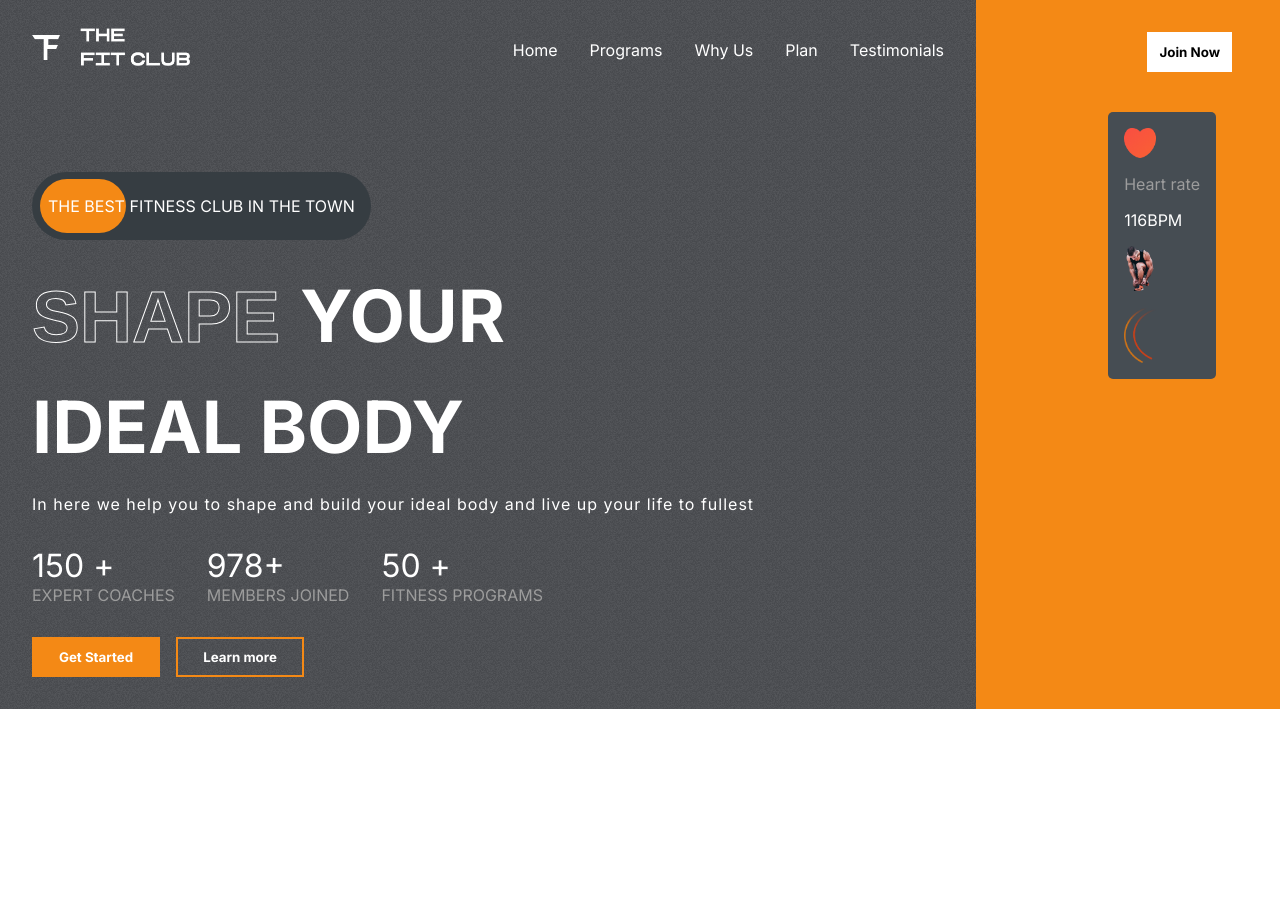
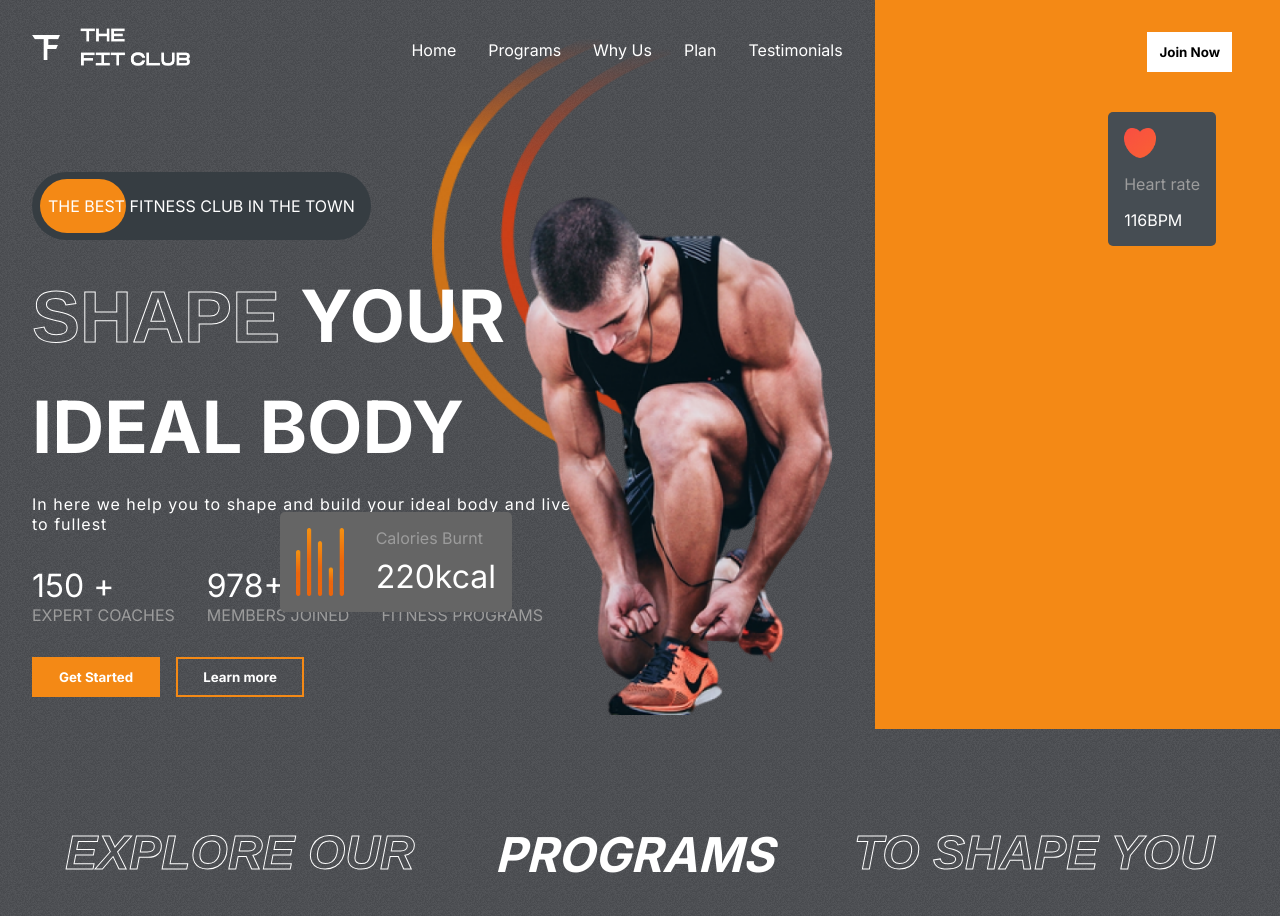
Before and after one commit to Tiyasha22/fitness-club, a React (Create React App) app: page / in a window 1280 px wide. Before the commit the page ends 800 px from the top, so only its background shows below. Built offline with nearby package versions, Linux system fonts and the light colour scheme.

Commit message:
final commit

```diff
--- a/src/App.js
+++ b/src/App.js
@@ -1,9 +1,11 @@
 import './App.css';
 import Hero from "./components/Hero/Hero.jsx"
+import Programs from './components/Programs/Programs';
 function App() {
   return (
     <div className="App">
-          <Hero/>
+      <Hero />
+      <Programs/>
     </div>
   );
 }
--- a/src/components/Hero/Hero.css
+++ b/src/components/Hero/Hero.css
@@ -5,7 +5,7 @@
 .left-h {
   padding: 2rem;
   padding-top: 1.5rem;
-  flex: 3;
+  flex: 2;
   display: flex;
   flex-direction: column;
   gap: 2rem;
@@ -102,7 +102,7 @@
   background-color: var(--darkGrey);
   width: fit-content;
   padding: 1rem;
-  align-items: start;
+  align-items: flex-start;
   border-radius: 5px;
   position: absolute;
   right: 4rem;
@@ -115,6 +115,45 @@
   color: white;
   font-size: 1rem;
 }
-.heart-rate>img {
+.heart-rate > img {
   width: 2rem;
 }
+.hero-image {
+  position: absolute;
+  top: 12rem;
+  right: 26rem;
+  width: 23rem;
+}
+.hero-image-back {
+  position: absolute;
+  top: 2rem;
+  right: 38rem;
+  z-index: -1;
+  width: 15rem;
+}
+.calories {
+  display: flex;
+  gap: 2rem;
+  background-color: var(--caloryCard);
+  border-radius: 5px;
+  padding: 1rem;
+  width: fit-content;
+  position: absolute;
+  top: 32rem;
+  right: 48rem;
+}
+.calories > img {
+  width: 3rem;
+}
+.calories > div {
+  display: flex;
+  flex-direction: column;
+  justify-content: space-between;
+}
+.calories >div :nth-child(1){
+  color:var(--gray);
+}
+.calories >div :nth-child(2){
+  color:white;
+  font-size: 2rem;
+}
--- a/src/components/Hero/Hero.jsx
+++ b/src/components/Hero/Hero.jsx
@@ -54,11 +54,15 @@ const Hero = () => {
           <img src={Heart} alt="" />
           <span>Heart rate</span>
           <span>116BPM</span>
-
-
-          <img src={hero_image} alt="Banner Image" className="hero-image"/>
-
-          <img src={hero_image_back} alt="" className="hero-image-back"/>
+        </div>
+        <img src={hero_image} alt="Banner Image" className="hero-image" />
+        <img src={hero_image_back} alt="" className="hero-image-back" />
+        <div className="calories">
+          <img src={Calories} />
+          <div>
+            <span>Calories Burnt</span>
+            <span>220kcal</span>
+          </div>
         </div>
       </div>
     </div>
--- /dev/null
+++ b/src/components/Programs/Programs.css
@@ -0,0 +1,16 @@
+.Programs {
+  display: flex;
+  flex-direction: column;
+  gap: 2rem;
+  padding: 0 2rem;
+}
+.programs-header {
+  display: flex;
+  gap: 5rem;
+  font-weight: bold;
+  font-size: 3rem;
+  justify-content: center;
+  color: white;
+  text-transform: uppercase;
+  font-style:italic
+}
--- /dev/null
+++ b/src/components/Programs/Programs.jsx
@@ -0,0 +1,25 @@
+import React from "react";
+import "./Programs.css";
+import { programsData } from "../../data/programsData";
+const Programs = () => {
+  return (
+    <div className="Programs" id="programs">
+      <div className="programs-header">
+        <span className="stroke-text">EXplore our</span>
+        <span>Programs</span>
+        <span className="stroke-text">to shape you</span>
+      </div>
+      <div className="programs-categories">
+        {programsData.map((program) => {
+          <div className="category">
+            {program.image}
+            <span>{program.heading}</span>
+            <span>{program.details}</span>
+          </div>;
+        })}
+      </div>
+    </div>
+  );
+};
+
+export default Programs;
```
